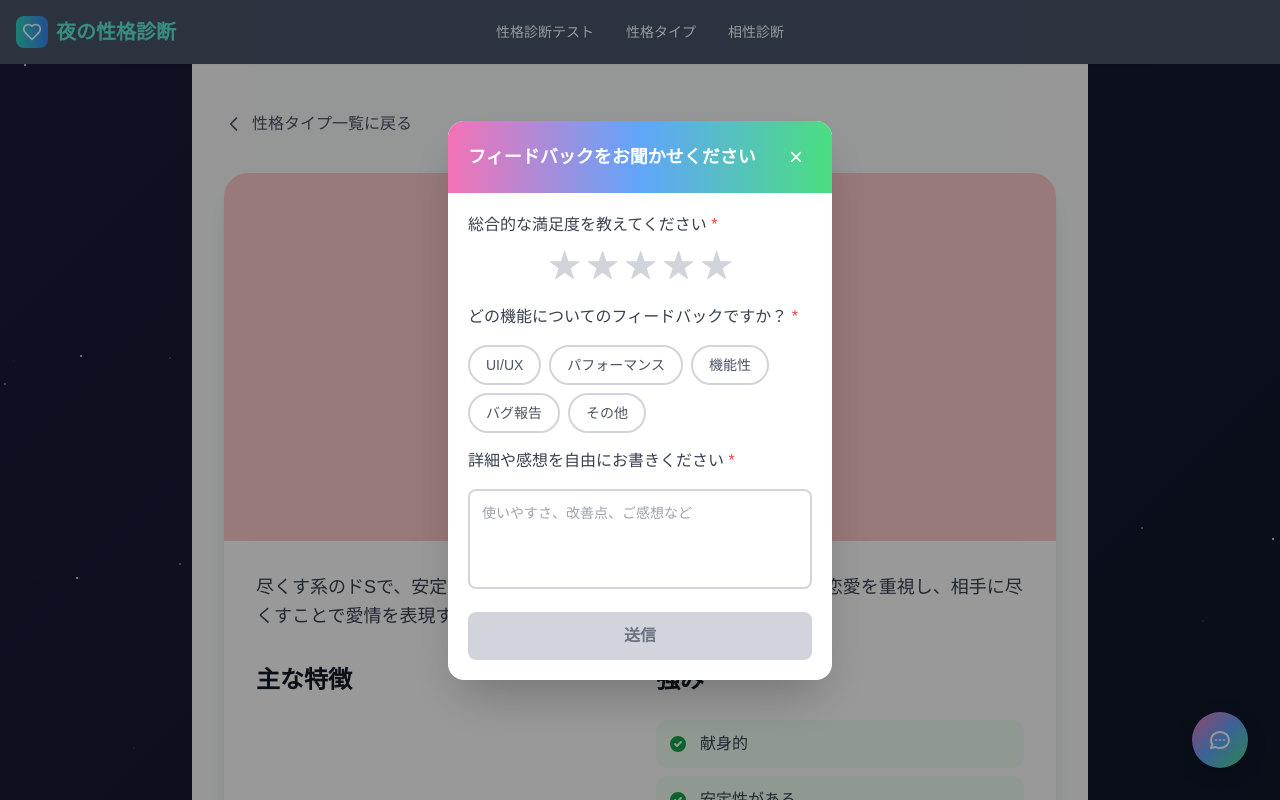
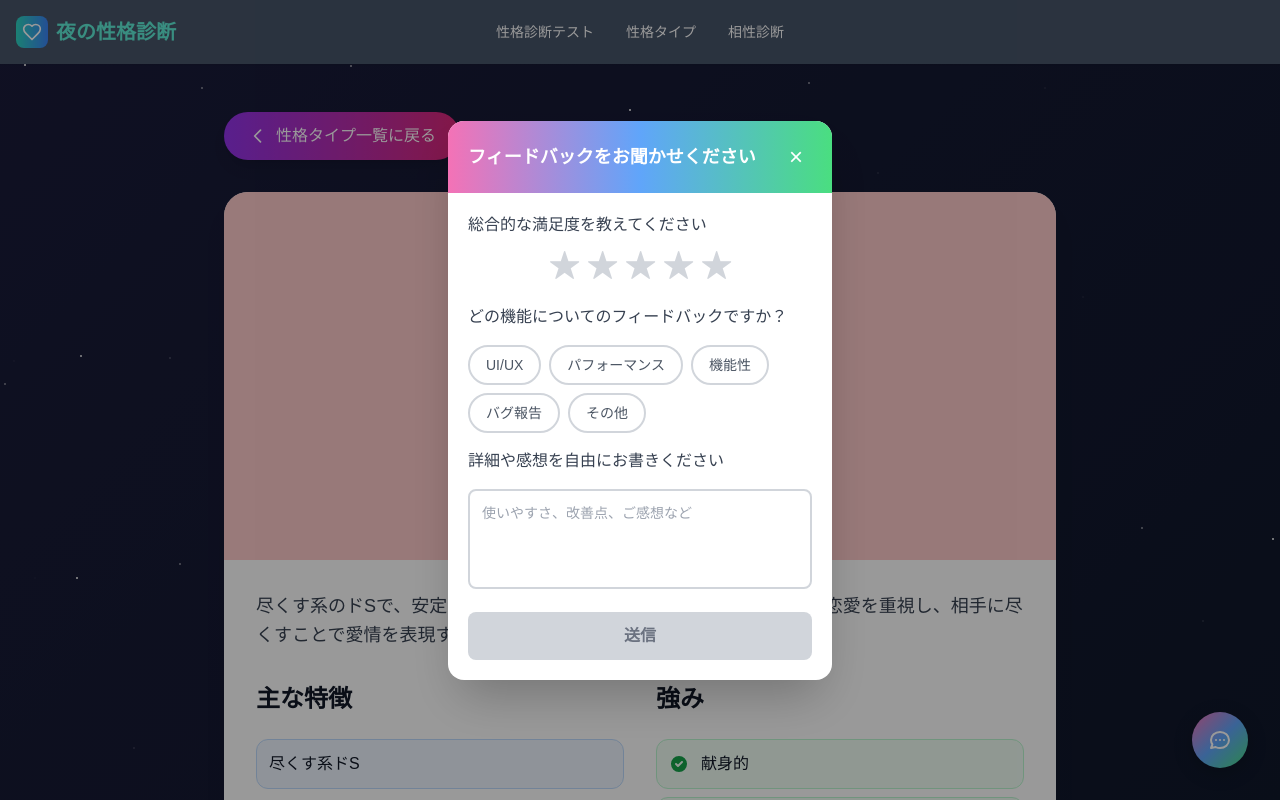
Before and after one commit to gezzzi/yoru-mbti-v2, a Next.js app: page /types/edsa in a window 1280 px wide. Both pictures are taken after a click on the button "フィードバックを送る". Shown: the top 800 px of the page. Built offline with nearby package versions, Linux system fonts and the light colour scheme.

Commit message:
個別の性格タイプページのダークモード

```diff
--- a/src/components/FeedbackModal.tsx
+++ b/src/components/FeedbackModal.tsx
@@ -130,7 +130,7 @@ export default function FeedbackModal({ onClose }: { onClose: () => void }) {
           <form onSubmit={handleSubmit} className="p-5 space-y-4">
             {/* 5段階評価 */}
             <div className="mb-5">
-              <p className="text-gray-700 font-medium mb-3">総合的な満足度を教えてください <span className="text-red-500">*</span></p>
+              <p className="text-gray-700 font-medium mb-3">総合的な満足度を教えてください</p>
               <div className="flex justify-center items-center space-x-2 mb-2">
                 {[1, 2, 3, 4, 5].map((star) => (
                   <button
@@ -154,7 +154,7 @@ export default function FeedbackModal({ onClose }: { onClose: () => void }) {
 
             </div>
 
-            <p className="text-gray-700 font-medium mb-3">どの機能についてのフィードバックですか？ <span className="text-red-500">*</span></p>
+            <p className="text-gray-700 font-medium mb-3">どの機能についてのフィードバックですか？</p>
 
             {/* クイックオプション */}
             <div className="flex flex-wrap gap-2 mb-5">
@@ -177,7 +177,7 @@ export default function FeedbackModal({ onClose }: { onClose: () => void }) {
               ))}
             </div>
 
-            <p className="text-gray-700 font-medium mb-3">詳細や感想を自由にお書きください <span className="text-red-500">*</span></p>
+            <p className="text-gray-700 font-medium mb-3">詳細や感想を自由にお書きください</p>
             <textarea
               className="w-full border-2 border-gray-300 rounded-lg p-3 min-h-[100px] text-sm focus:outline-none focus:border-blue-400 focus:shadow-lg transition-all duration-300 resize-none"
               placeholder="使いやすさ、改善点、ご感想など"
--- a/src/components/PersonalityTypeDetail.tsx
+++ b/src/components/PersonalityTypeDetail.tsx
@@ -49,13 +49,13 @@ const TypeImage: React.FC<{ typeCode: string; emoji: string; name: string }> = (
 
 const PersonalityTypeDetail: React.FC<PersonalityTypeDetailProps> = ({ type }) => {
   return (
-    <div className="min-h-screen bg-gray-50 pt-28 pb-12">
+    <div className="min-h-screen pt-28 pb-12">
       <div className="max-w-4xl mx-auto px-4 sm:px-6 lg:px-8">
         {/* ナビゲーション */}
         <div className="mb-8">
           <Link
             href="/types"
-            className="inline-flex items-center text-gray-600 hover:text-gray-900 transition-colors"
+            className="inline-flex items-center text-white bg-gradient-to-r from-purple-600 to-pink-600 hover:from-purple-700 hover:to-pink-700 transition-all duration-300 px-6 py-3 rounded-full shadow-lg hover:shadow-xl transform hover:scale-105 font-medium"
           >
             <svg className="w-5 h-5 mr-2" fill="none" stroke="currentColor" viewBox="0 0 24 24">
               <path strokeLinecap="round" strokeLinejoin="round" strokeWidth={2} d="M15 19l-7-7 7-7" />
@@ -87,7 +87,7 @@ const PersonalityTypeDetail: React.FC<PersonalityTypeDetailProps> = ({ type }) =
                   {type.traits.map((trait, index) => (
                     <div
                       key={index}
-                      className={`flex items-center p-3 rounded-xl bg-gradient-to-r ${getCategoryColor(type.category)} text-white`}
+                      className="flex items-center p-3 rounded-xl bg-blue-50 text-gray-900 border border-blue-200"
                     >
                       <span className="font-medium">{trait}</span>
                     </div>
@@ -101,11 +101,11 @@ const PersonalityTypeDetail: React.FC<PersonalityTypeDetailProps> = ({ type }) =
                   <h2 className="text-2xl font-bold text-gray-900 mb-6">強み</h2>
                   <div className="space-y-2">
                     {type.strengths.map((strength, index) => (
-                      <div key={index} className="flex items-center p-3 bg-green-50 rounded-xl">
+                      <div key={index} className="flex items-center p-3 bg-green-50 rounded-xl border border-green-200">
                         <svg className="w-5 h-5 text-green-600 mr-3" fill="currentColor" viewBox="0 0 20 20">
                           <path fillRule="evenodd" d="M10 18a8 8 0 100-16 8 8 0 000 16zm3.707-9.293a1 1 0 00-1.414-1.414L9 10.586 7.707 9.293a1 1 0 00-1.414 1.414l2 2a1 1 0 001.414 0l4-4z" clipRule="evenodd" />
                         </svg>
-                        <span className="text-gray-700">{strength}</span>
+                        <span className="text-gray-900">{strength}</span>
                       </div>
                     ))}
                   </div>
@@ -115,11 +115,11 @@ const PersonalityTypeDetail: React.FC<PersonalityTypeDetailProps> = ({ type }) =
                   <h2 className="text-2xl font-bold text-gray-900 mb-6">改善点</h2>
                   <div className="space-y-2">
                     {type.weaknesses.map((weakness, index) => (
-                      <div key={index} className="flex items-center p-3 bg-orange-50 rounded-xl">
+                      <div key={index} className="flex items-center p-3 bg-orange-50 rounded-xl border border-orange-200">
                         <svg className="w-5 h-5 text-orange-600 mr-3" fill="currentColor" viewBox="0 0 20 20">
                           <path fillRule="evenodd" d="M8.257 3.099c.765-1.36 2.722-1.36 3.486 0l5.58 9.92c.75 1.334-.213 2.98-1.742 2.98H4.42c-1.53 0-2.493-1.646-1.743-2.98l5.58-9.92zM11 13a1 1 0 11-2 0 1 1 0 012 0zm-1-8a1 1 0 00-1 1v3a1 1 0 002 0V6a1 1 0 00-1-1z" clipRule="evenodd" />
                         </svg>
-                        <span className="text-gray-700">{weakness}</span>
+                        <span className="text-gray-900">{weakness}</span>
                       </div>
                     ))}
                   </div>
```
